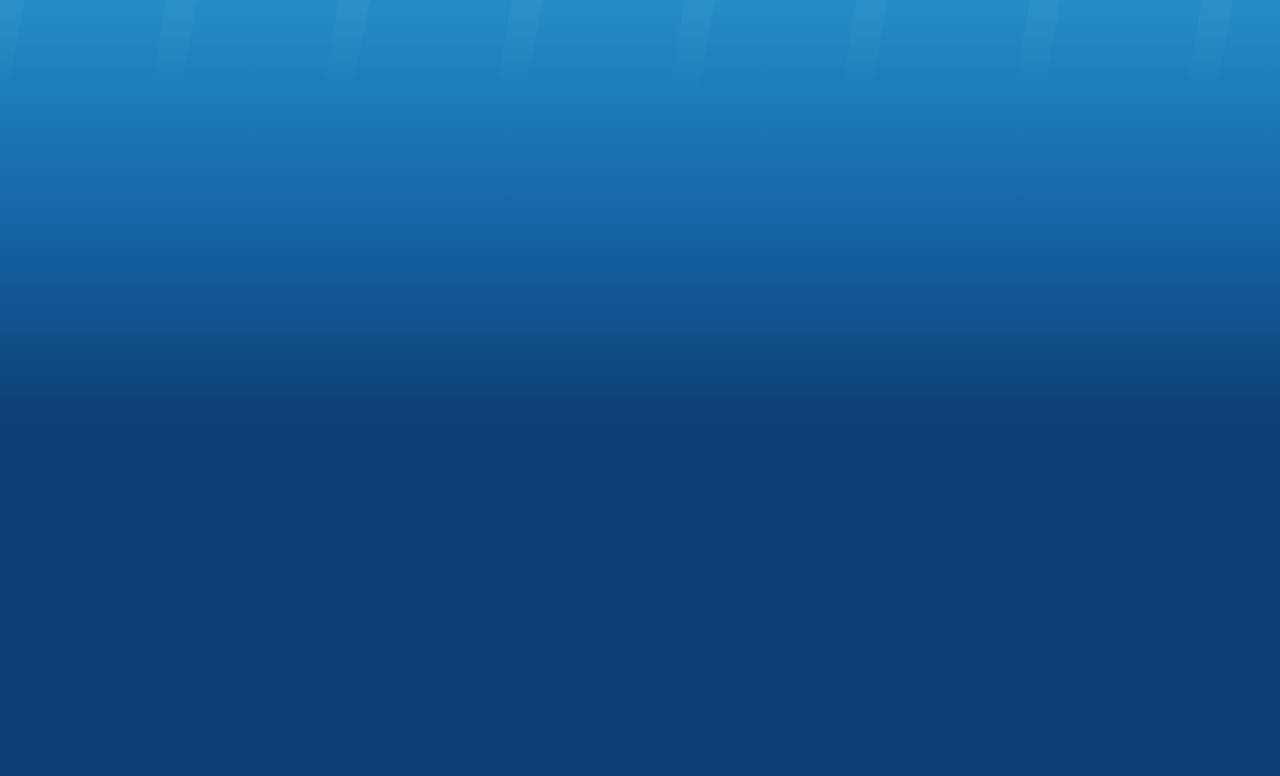
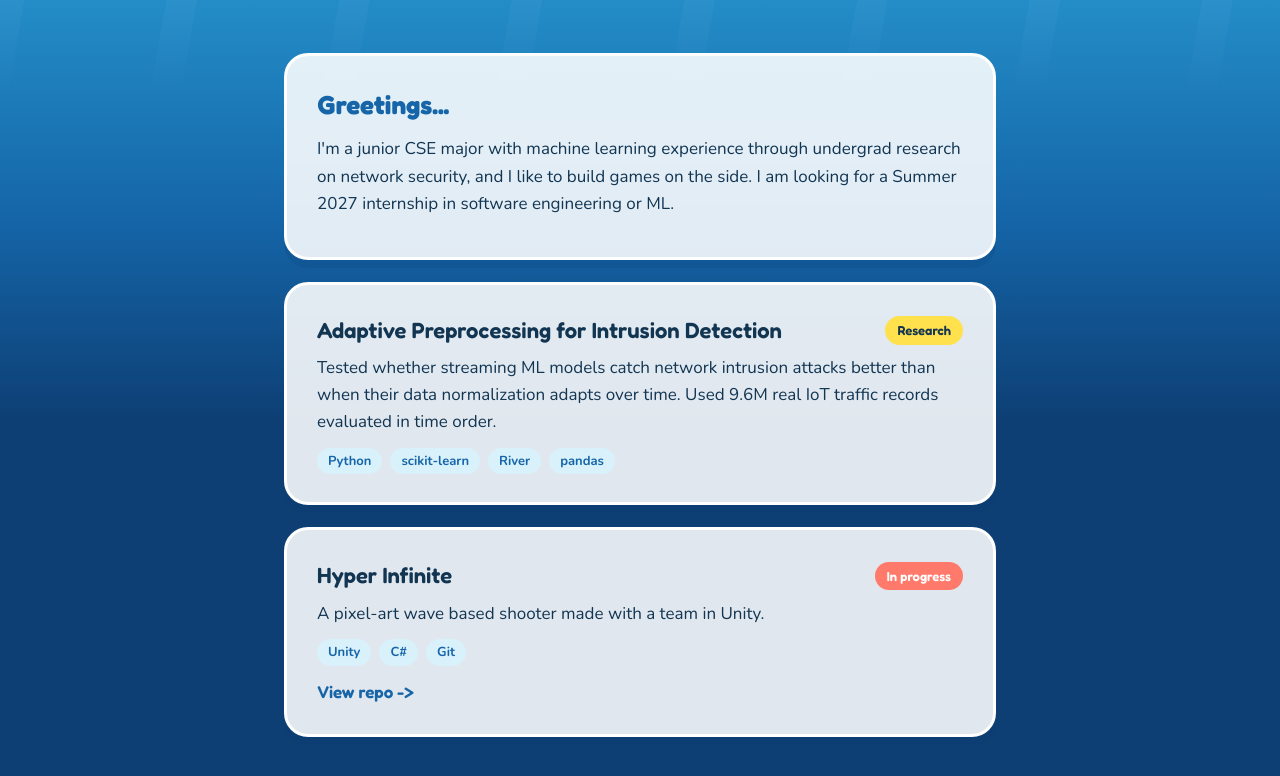
Before and after one commit to houghbranden/houghbranden.github.io, a plain HTML site: page index.html in a window 1280 px wide. Shown: the part 380-1156 px from the top of the page. Before the commit the page ends 800 px from the top, so only its background shows below. Drawn offline with nearby package versions, Linux system fonts and the light colour scheme.

Commit message:
added intro and project cards

```diff
--- a/index.html
+++ b/index.html
@@ -28,6 +28,39 @@
         </div>
 
     </header>
+
+    <section class="card">
+        <h2>Greetings...</h2>
+        <p>I'm a junior CSE major with machine learning experience through undergrad research on network security, and I like to build games on the side. I am looking for a Summer 2027 internship in software engineering or ML.</p>
+    </section>
+
+    <section class="card">
+        <div class="proj-head">
+            <h3>Adaptive Preprocessing for Intrusion Detection</h3>
+            <span class="chip">Research</span>
+        </div>
+        <p>Tested whether streaming ML models catch network intrusion attacks better than when their data normalization adapts over time. Used 9.6M real IoT traffic records evaluated in time order.</p>
+        <div class="tags">
+            <span class="tag">Python</span>
+            <span class="tag">scikit-learn</span>
+            <span class="tag">River</span>
+            <span class="tag">pandas</span>
+        </div>
+    </section>
+
+    <section class="card">
+        <div class="proj-head">
+            <h3>Hyper Infinite</h3>
+            <span class="chip coral">In progress</span>
+        </div>
+        <p>A pixel-art wave based shooter made with a team in Unity.</p>
+        <div class="tags">
+            <span class="tag">Unity</span>
+            <span class="tag">C#</span>
+            <span class="tag">Git</span>
+        </div>
+        <a class="more" href="https://github.com/FilipinoChild/hyperinfinite" target="_blank">View repo -></a>
+    </section>
     </main>
 
 </body>
--- a/style.css
+++ b/style.css
@@ -113,3 +113,81 @@ h1{
 .pill.yellow {
   background: var(--sun);
 }
+
+.card{
+    background: rgba(255, 255, 255, 0.88);
+    border: 3px solid #fff;
+    border-radius: 24px;
+    padding: 28px 30px;
+    margin-bottom: 22px;
+    box-shadow: 0 8px 0 rgba(13, 63, 116, 0.18);
+}
+
+h2{
+    font-family: var(--round);
+    font-size: 26px;
+    color: var(--deep);
+    margin-bottom: 10px;
+}
+
+.proj-head{
+    display: flex;
+    justify-content: space-between;
+    align-items: center;
+    gap: 12px;
+    flex-wrap: wrap;
+    margin-bottom: 6px;
+}
+
+h3{
+    font-family: var(--round);
+    font-size: 22px;
+    font-weight: 600;
+}
+
+.card p {
+    margin-bottom: 12px;
+}
+
+.chip{
+    font-family: var(--round);
+    font-size: 13px;
+    font-weight: 600;
+    padding: 4px 12px;
+    border-radius: 999px;
+    background: var(--sun);
+    white-space: nowrap;
+}
+
+.chip.coral{
+    background: var(--coral);
+    color: #fff;
+}
+
+.tags{
+    display: flex;
+    flex-wrap: wrap;
+    gap: 8px;
+}
+
+.tag{
+    font-size: 13px;
+    font-weight: 700;
+    padding: 3px 11px;
+    border-radius: 999px;
+    background: #d8f1fb;
+    color: var(--deep);
+}
+
+.more{
+    display: inline-block;
+    margin-top: 12px;
+    font-family: var(--round);
+    font-weight: 600;
+    color: var(--deep);
+    text-decoration: none;
+}
+
+.more:hover{
+    text-decoration: underline;
+}
```
